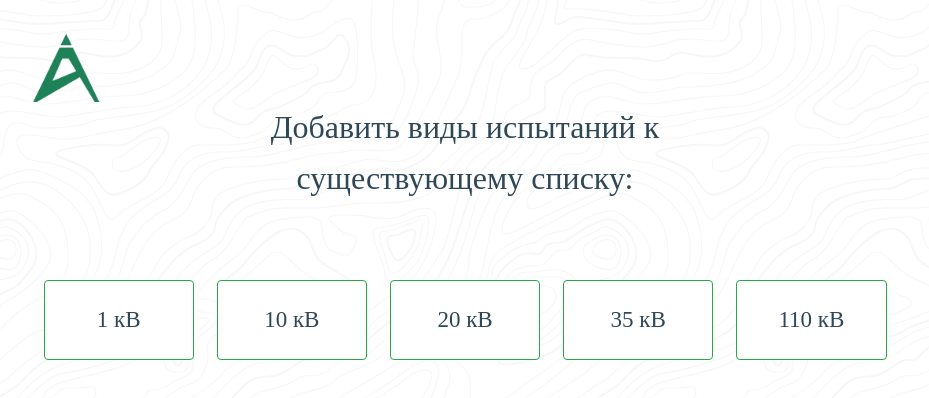
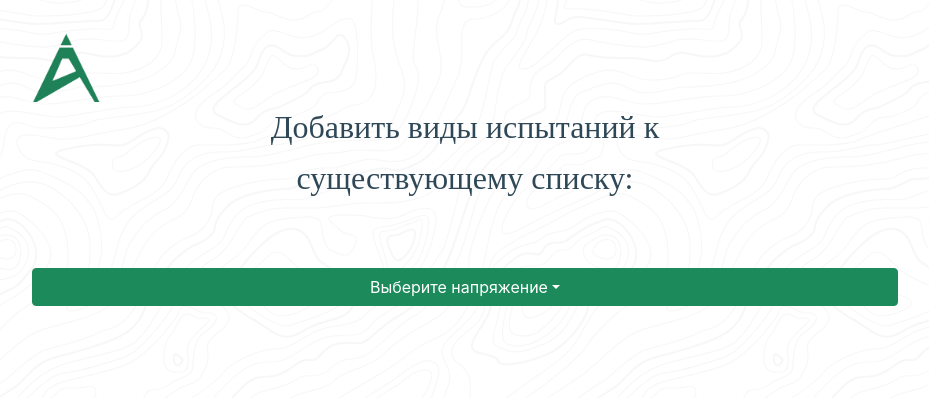
Before and after one commit to SergeyTkachenko-Cj/price-calculator-react, a React (Create React App) app: page / in a window 1280 px wide. Both pictures are taken after a click on the button "СОРОКИН МАКСИМ". Shown: the top 398 px of the page, without its empty margins (175-1104 px from the left). Built offline with nearby package versions, Linux system fonts and the light colour scheme; a web font is replaced by a local one.

Commit message:
bootstrap dropdown kB menu

```diff
--- a/src/components/DropDownBlock/ButtonSelect.js
+++ b/src/components/DropDownBlock/ButtonSelect.js
@@ -1,37 +1,50 @@
 import React, {Fragment} from "react";
 import Button from 'react-bootstrap/Button';
+import Dropdown from 'react-bootstrap/Dropdown';
 
 const ButtonSelect = props => {
     const {clicked, id} = props.list;
     let shortId = '';
 
-    switch (id) {
-        case '1 кВ':
-            shortId = '1кВ';
-        break;
-        case '10/20/35 кВ':
-            shortId = '10-35кВ';
-        break;
-        default: shortId = '110-750кВ';
-    }
+    // switch (id) {
+    //     case '1 кВ':
+    //         shortId = '1кВ';
+    //     break;
+    //     case '10/20/35 кВ':
+    //         shortId = '10-35кВ';
+    //     break;
+    //     default: shortId = '110-750кВ';
+    // }
 
     return (
-        <Fragment>
-                <Button
+        // <Fragment>
+        //         <Button
+        //             variant="outline-success"
+        //             className={clicked ? "btn-clicked cours_btn lg" : "cours_btn lg"}
+        //             onClick={clicked ? () => false : () => props.func(id)}
+        //             id={id}
+        //         >{id}
+        //         </Button>
+        //         <Button
+        //             variant="outline-success"
+        //             className={clicked ? "btn-clicked cours_btn sm" : "cours_btn sm"}
+        //             onClick={clicked ? () => false : () => props.func(id)}
+        //             id={id}
+        //         >{shortId}
+        //         </Button>
+        // </Fragment>
+
+        <Dropdown.Item>
+            <Fragment>
+                 <Button
                     variant="outline-success"
                     className={clicked ? "btn-clicked cours_btn lg" : "cours_btn lg"}
                     onClick={clicked ? () => false : () => props.func(id)}
                     id={id}
                 >{id}
                 </Button>
-                <Button
-                    variant="outline-success"
-                    className={clicked ? "btn-clicked cours_btn sm" : "cours_btn sm"}
-                    onClick={clicked ? () => false : () => props.func(id)}
-                    id={id}
-                >{shortId}
-                </Button>
-        </Fragment>
+            </Fragment>
+        </Dropdown.Item>
     )
 }
 
--- a/src/components/DropDownBlock/DropDownBlock.js
+++ b/src/components/DropDownBlock/DropDownBlock.js
@@ -1,8 +1,9 @@
 import React, {Component} from "react";
 import List from '../List.js';
-import Dropdown from './Dropdown';
+import MyDropdown from './Dropdown';
 import ButtonSelect from './ButtonSelect';
 import ModalWindow from '../ModalWindow/ModalWindow';
+import Dropdown from 'react-bootstrap/Dropdown';
 
 class DropDownBlock extends Component {
     state = {
@@ -86,10 +87,19 @@ class DropDownBlock extends Component {
                             'show-on dropDownCvr' :
                             'show-off'
                             }>
-                <div className="btns-cvr">
+                {/* <div className="btns-cvr">
                     {par(ButtonSelect)}
-                </div>
-                {par(Dropdown)}
+                </div> */}
+                <Dropdown>
+                    <Dropdown.Toggle variant="success" id="dropdown-basic">
+                        Выберите напряжение
+                    </Dropdown.Toggle>
+
+                    <Dropdown.Menu>
+                        {par(ButtonSelect)}
+                    </Dropdown.Menu>
+                </Dropdown>
+                {par(MyDropdown)}
                 <ModalWindow
                     prps={this.state.services}
                     offer={this.state.comOffer}
--- a/src/components/List.js
+++ b/src/components/List.js
@@ -54,6 +54,15 @@ const List = [
         dopiClick: dop110.map(i => false),
         basePrice: 120000,
         fullPrice: 120000
+    },
+    {
+        id: '110 кВ',
+        clicked: false,
+        base: base110,
+        dopi: dop110,
+        dopiClick: dop110.map(i => false),
+        basePrice: 120000,
+        fullPrice: 120000
     }
 ]
 
--- a/src/index.css
+++ b/src/index.css
@@ -76,6 +76,41 @@ body {
 
 
 /* LAB BUTTONS */
+
+.dropdown {
+  text-align: center;
+}
+
+#dropdown-basic {
+  width: 100%;
+}
+
+.dropdown-menu.show {
+  width: 100%;
+}
+
+.btn-success {
+  background-color: #1d8a5b;
+  border-color: #1d8a5b
+}
+
+.btn-success.focus, .btn-success:focus {
+  color: #fff;
+  background-color: #1d8a5b;
+  border-color: #1d8a5b;
+  box-shadow: none;
+}
+
+.btn-success:not(:disabled):not(.disabled).active, .btn-success:not(:disabled):not(.disabled):active, .show>.btn-success.dropdown-toggle {
+  background-color: #1d8a5b;
+  border-color: #1d8a5b;
+  box-shadow: none;
+}
+
+.btn-success:hover {
+  background-color: #1d8a5b;
+  border-color: #1d8a5b;
+}
 
 .btn-outline-success:not(:disabled):not(.disabled).active:focus,
 .btn-outline-success:not(:disabled):not(.disabled):active:focus,
```
